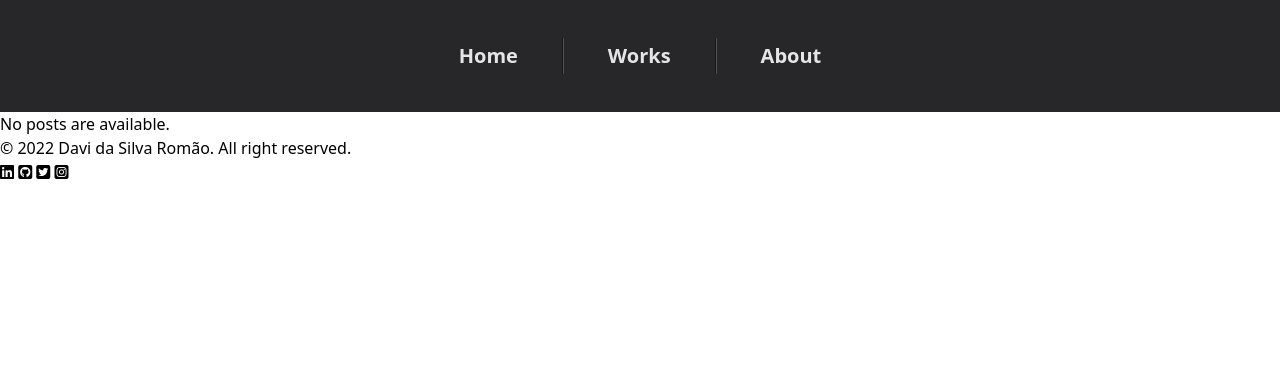
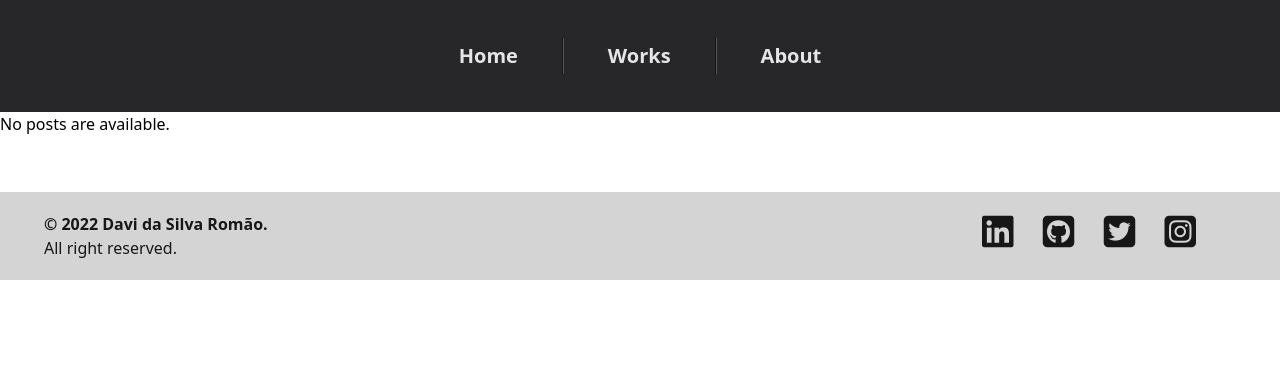
Before and after one commit to daviromao/myblog, a Django app: page / in a window 1280 px wide. Shown: the top 372 px of the page. Run offline with Django 3.2, Linux system fonts and the light colour scheme; data that the repository does not hold is empty; some libraries are stand-ins or nearby versions.

Commit message:
feat: add footer with copyright and social medias

```diff
--- a/templates/base.html
+++ b/templates/base.html
@@ -51,16 +51,25 @@
         </div>
     </div>
 
-    <footer>
-        <div>
-            <span>&copy {% now "Y" %} Davi da Silva Romão.</span>
+    <footer class="flex flex-row justify-between w-full px-11 py-5 mt-14 bg-neutral-300">
+        <div class="flex flex-col text-neutral-900">
+            <span class="font-bold">&copy {% now "Y" %} Davi da Silva Romão.</span>
             <span>All right reserved.</span>
         </div>
-        <div>
-            <i class="fa-brands fa-linkedin"></i>
-            <i class="fa-brands fa-github-square"></i>
-            <i class="fa-brands fa-twitter-square"></i>
-            <i class="fa-brands fa-instagram-square"></i>
+        <div class="px-10 space-x-5 text-4xl text-neutral-900">
+            <a href="https://www.linkedin.com/in/daviromao/" target="_blank">
+                <i class="fa-brands fa-linkedin hover:text-black"></i>
+            </a>
+            <a href="https://github.com/daviromao" target="_blank">
+                <i class="fa-brands fa-github-square hover:text-black"></i>
+            </a>
+            <a href="https://twitter.com/potato_doce_" target="_blank">
+                <i class="fa-brands fa-twitter-square hover:text-black"></i>
+            </a>
+            <a href="https://www.instagram.com/d.silva0210/" target="_blank">
+                <i class="fa-brands fa-instagram-square hhover:text-black"></i>
+            </a>
+
         </div>
     </footer>
 </body>
```
